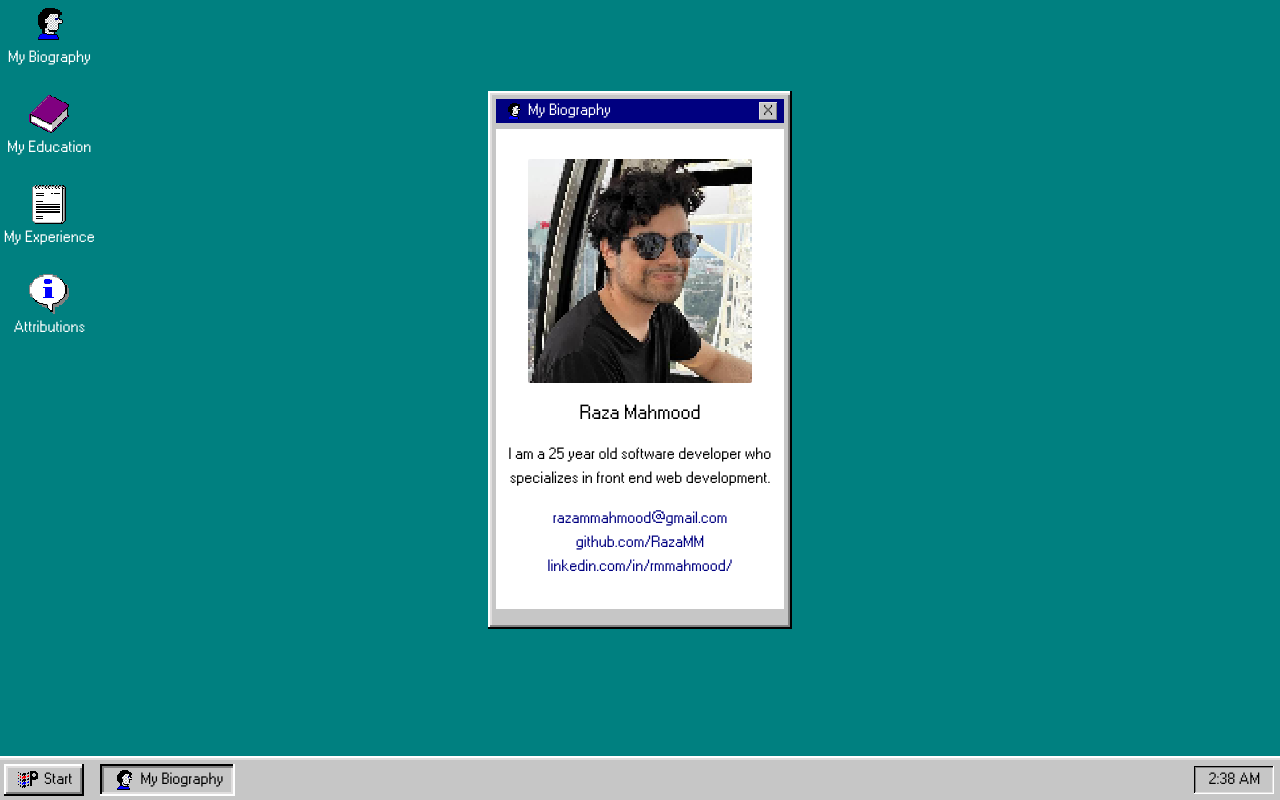
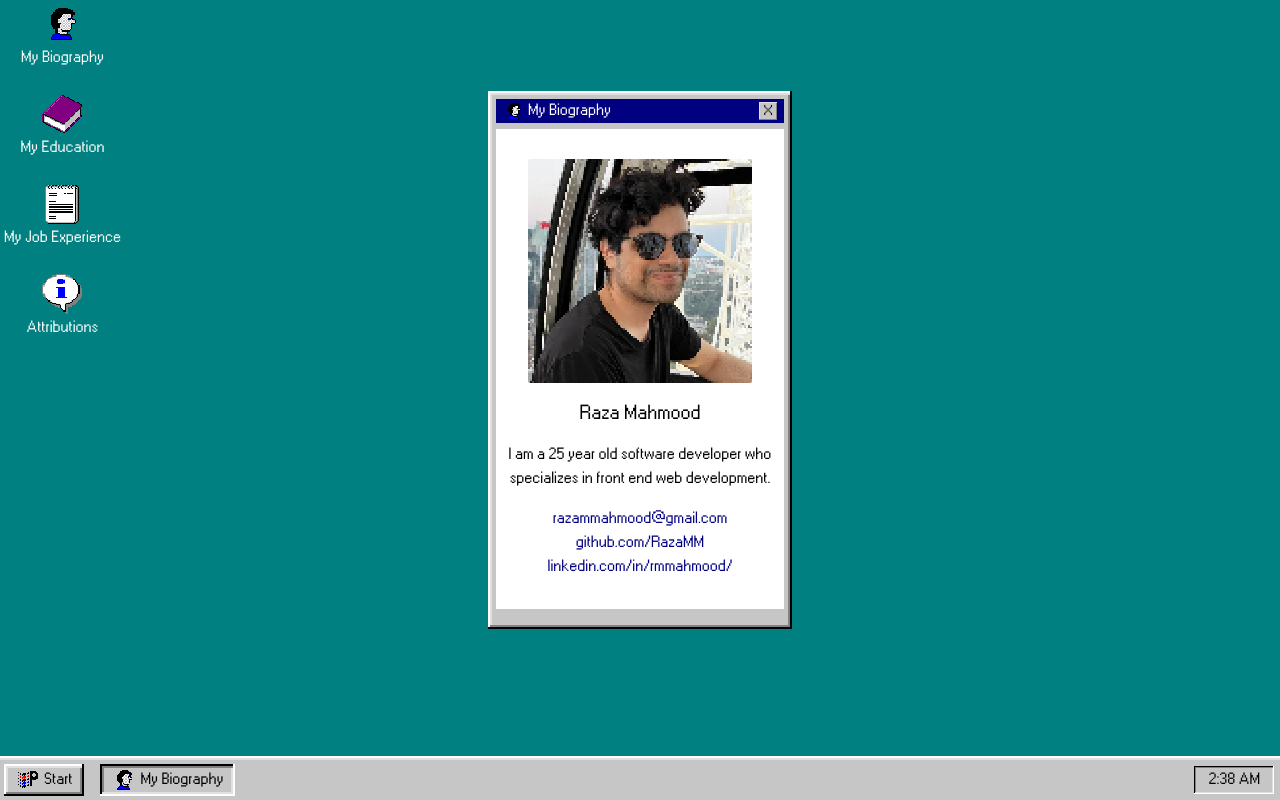
Before and after one commit to RazaMM/portfolio, a Next.js app: page / in a window 1280 px wide. Built offline with nearby package versions, Linux system fonts and the light colour scheme.

Commit message:
Rename program

```diff
--- a/components/desktop.tsx
+++ b/components/desktop.tsx
@@ -17,7 +17,7 @@ export const DesktopIcon = ({ image, alt, name, onClick }: DesktopIconProps) =>
   return (
     <button onDoubleClick={onClick} className='flex h-fit w-fit flex-col items-center gap-0.5 p-1'>
       <Image src={image} alt={alt} className='h-10 w-auto' />
-      <span className='text-center text-white'>{name}</span>
+      <span className='max-w-[20ch] text-center text-white'>{name}</span>
     </button>
   );
 };
--- a/components/programs/experience.tsx
+++ b/components/programs/experience.tsx
@@ -119,7 +119,7 @@ Experience.displayName = 'Experience';
 
 export default {
   id: 'experience',
-  name: 'My Experience',
+  name: 'My Job Experience',
   icon: {
     src: icon,
     alt: 'A pixelated image of a book with a purple cover',
```
